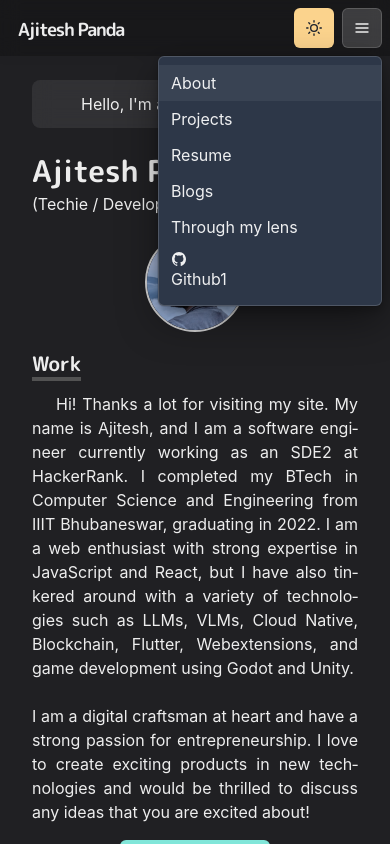
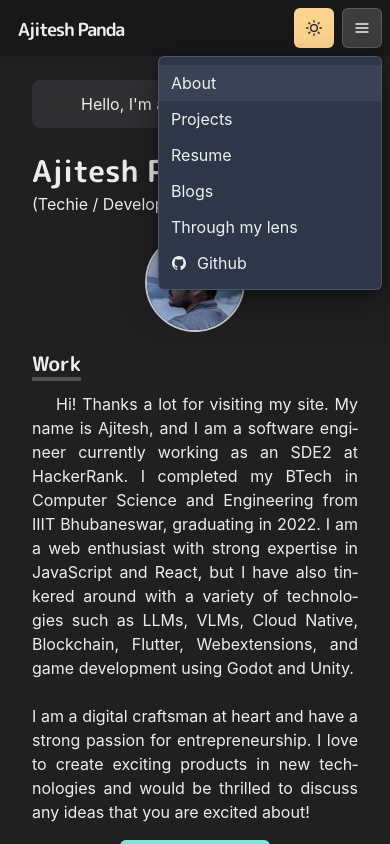
Before and after one commit to ajitesh13/ajitesh13.github.io, a Next.js app: page / in a window 390 px wide. Both pictures are taken after a click on the button 362 px from the left and 28 px from the top of the page. Shown: the top 844 px of the page. Built offline with nearby package versions, Linux system fonts and the light colour scheme.

Commit message:
fix github icon for mobile view (#7)

```diff
--- a/components/navbar.tsx
+++ b/components/navbar.tsx
@@ -178,17 +178,11 @@
                 <MenuItem as={MenuLink} href="/posts">
                   Through my lens
                 </MenuItem>
-                <MenuItem
-                  as="a"
-                  rel="noopener noreferrer"
-                  display="block"
-                  gap="10px"
-                  alignItems="center"
-                >
-                  <a href="https://github.com/Ajitesh13" target="_blank">
+                <MenuItem as={MenuLink} href="https://github.com/Ajitesh13">
+                  <Box display="flex" gap="10px" alignItems="center">
                     <Icon as={IoLogoGithub} />
-                    Github1
-                  </a>
+                    Github
+                  </Box>
                 </MenuItem>
               </MenuList>
             </Menu>
```
